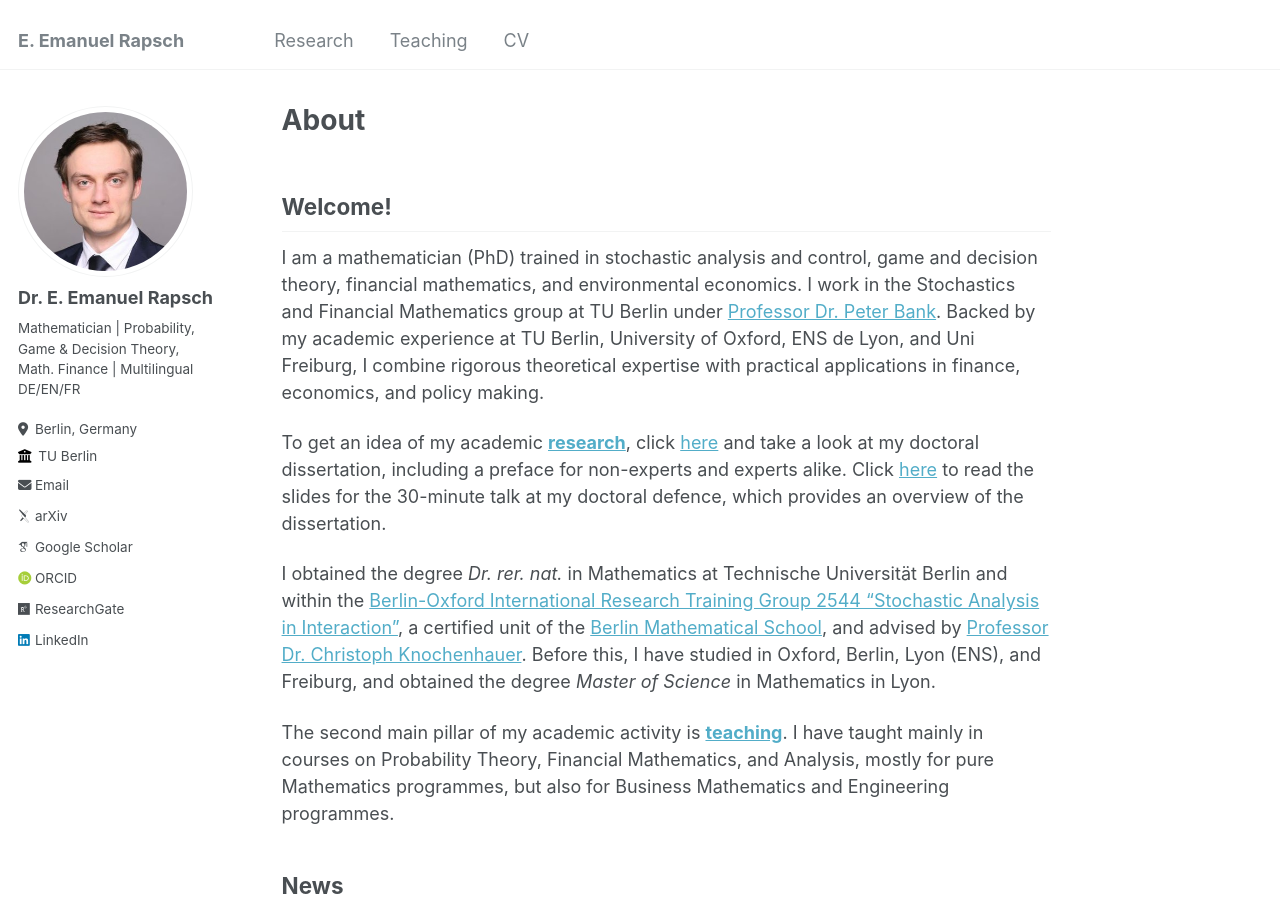
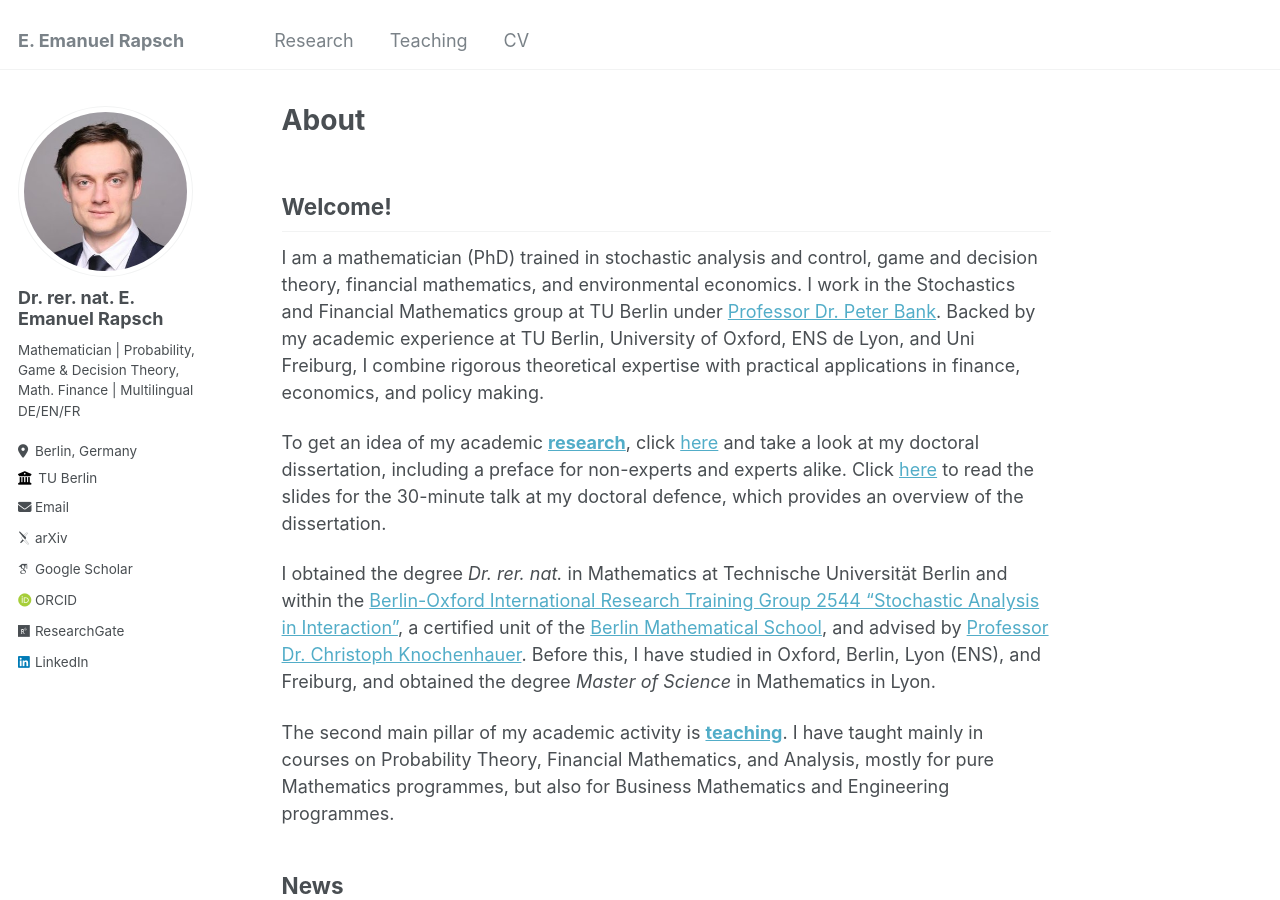
Before and after one commit to erapsch/erapsch.github.io, a Jekyll site: the page built from _pages/about.md, in a window 1280 px wide and 900 px high. Built offline with Jekyll 4.4.1, drawn with Linux system fonts in a browser that asks for light colours; some web fonts are replaced.

Commit message:
From Dr. to Dr. rer. nat.

```diff
--- a/_config.yml
+++ b/_config.yml
@@ -22,7 +22,7 @@ repository               : "erapsch/erapsch.github.io"
 author:
   # Biographic information
   avatar           : "profile.jpg"
-  name             : "Dr. E. Emanuel Rapsch"
+  name             : "Dr. rer. nat. E. Emanuel Rapsch"
   pronouns         : # example: "she/her"
   bio              : "Mathematician | Probability, Game & Decision Theory, Math. Finance | Multilingual DE/EN/FR"
   location         : "Berlin, Germany"
```
